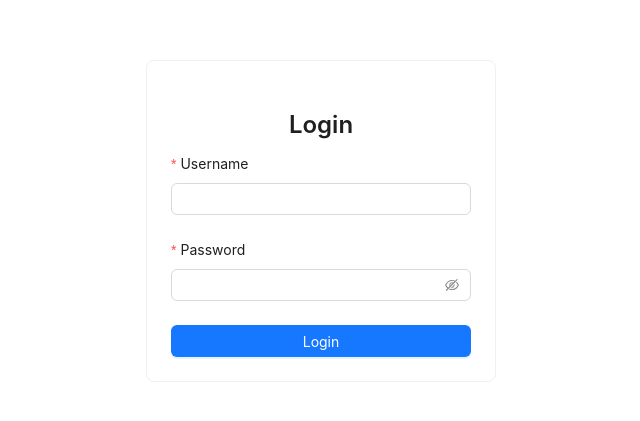
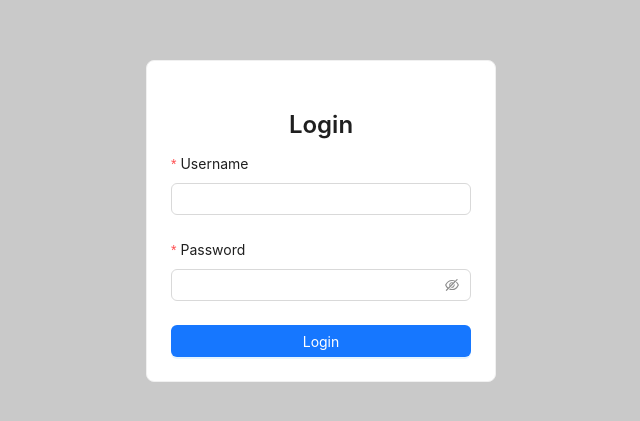
Before and after one commit to maximeconnolly/PROG1344-frontend, a React (Vite) app: page / in a window 1280 px wide. Shown: the part 179-600 px from the top of the page, without its empty margins (319-959 px from the left). Built offline with nearby package versions, Linux system fonts and the light colour scheme.

Commit message:
Fixed background color not being grey

```diff
--- a/src/App.css
+++ b/src/App.css
@@ -4,5 +4,5 @@
 /* html main body color */
 html, body {
   margin:0;
-  background:white;
+  background:#c9c9c9;
 }
```
